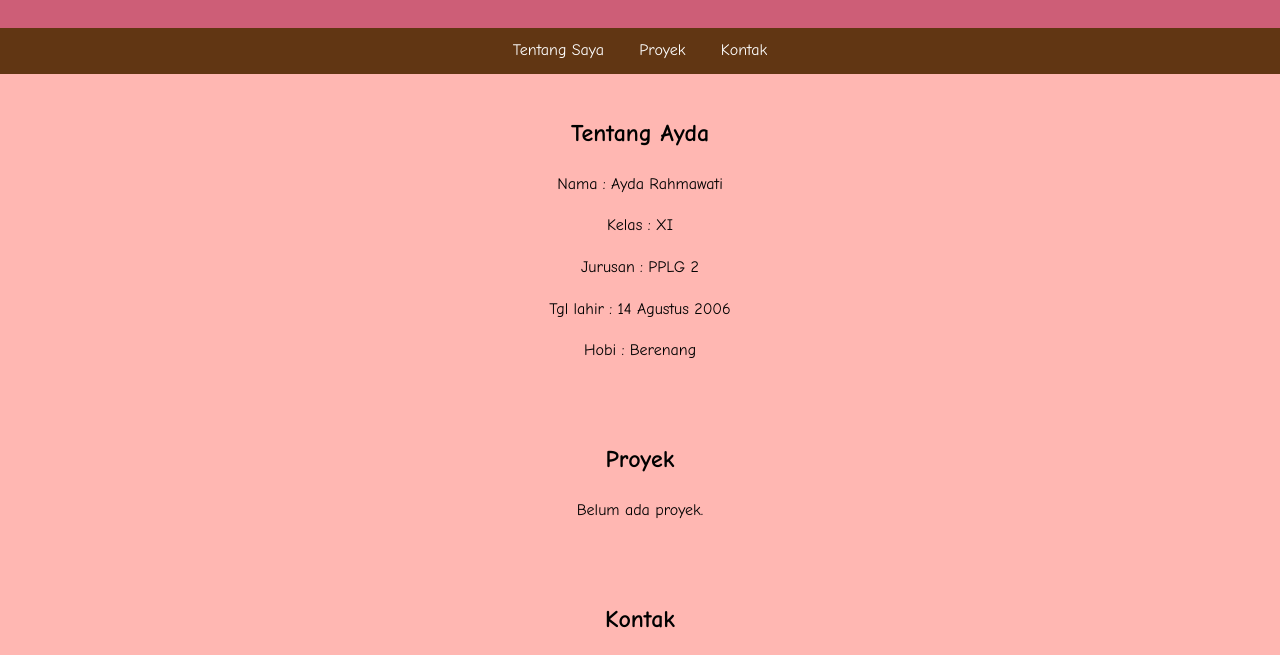
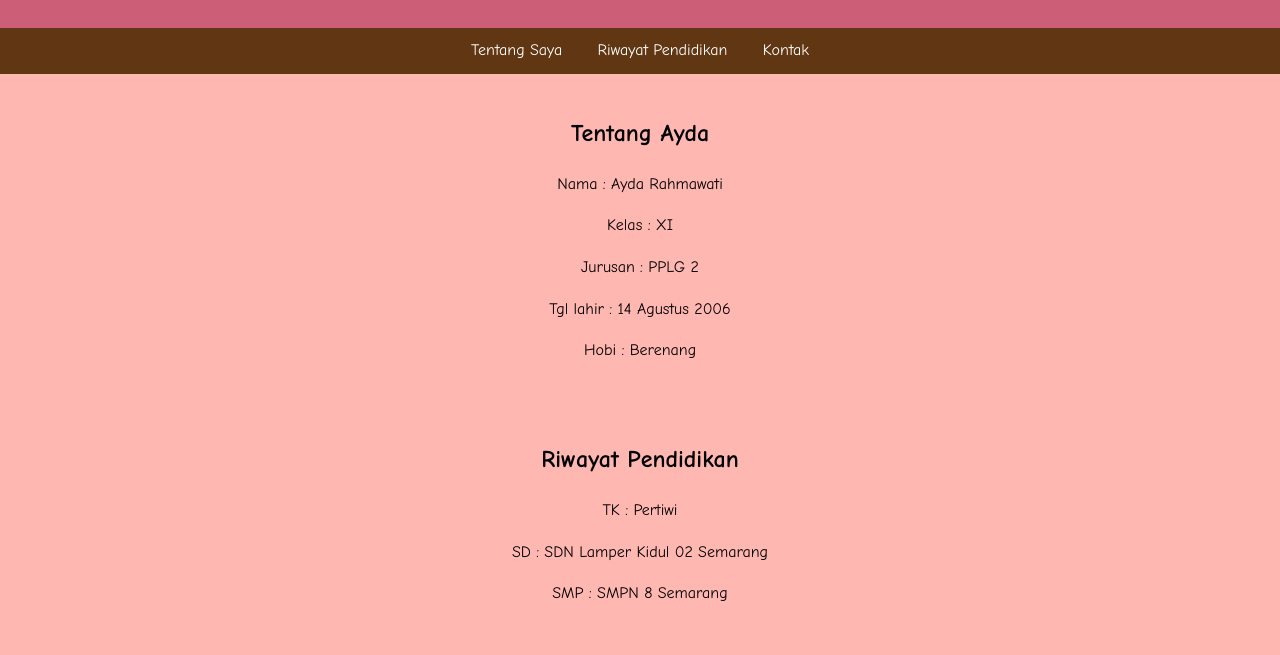
Before and after one commit to aydarahmawati/aydarahmawati.github.io, a plain HTML site: page index.html in a window 1280 px wide. Shown: the part 86-741 px from the top of the page. Drawn offline with Linux system fonts and the light colour scheme.

Commit message:
Update index.html

```diff
--- a/index.html
+++ b/index.html
@@ -46,7 +46,7 @@
     </header>
     <nav>
         <a href="#about">Tentang Saya</a>
-        <a href="#projects">Proyek</a>
+        <a href="#projects">Riwayat Pendidikan</a>
         <a href="#contact">Kontak</a>
     </nav>
     <section id="about">
@@ -58,8 +58,10 @@
         <p> Hobi : Berenang </p>
     </section>
     <section id="projects">
-        <h2>Proyek</h2>
-        <p> Belum ada proyek.</p>
+        <h2>Riwayat Pendidikan</h2>
+        <p> TK : Pertiwi
+        <p> SD : SDN Lamper Kidul 02 Semarang
+        <p> SMP : SMPN 8 Semarang </p>
     </section>
     <section id="contact">
         <h2>Kontak</h2>
```
